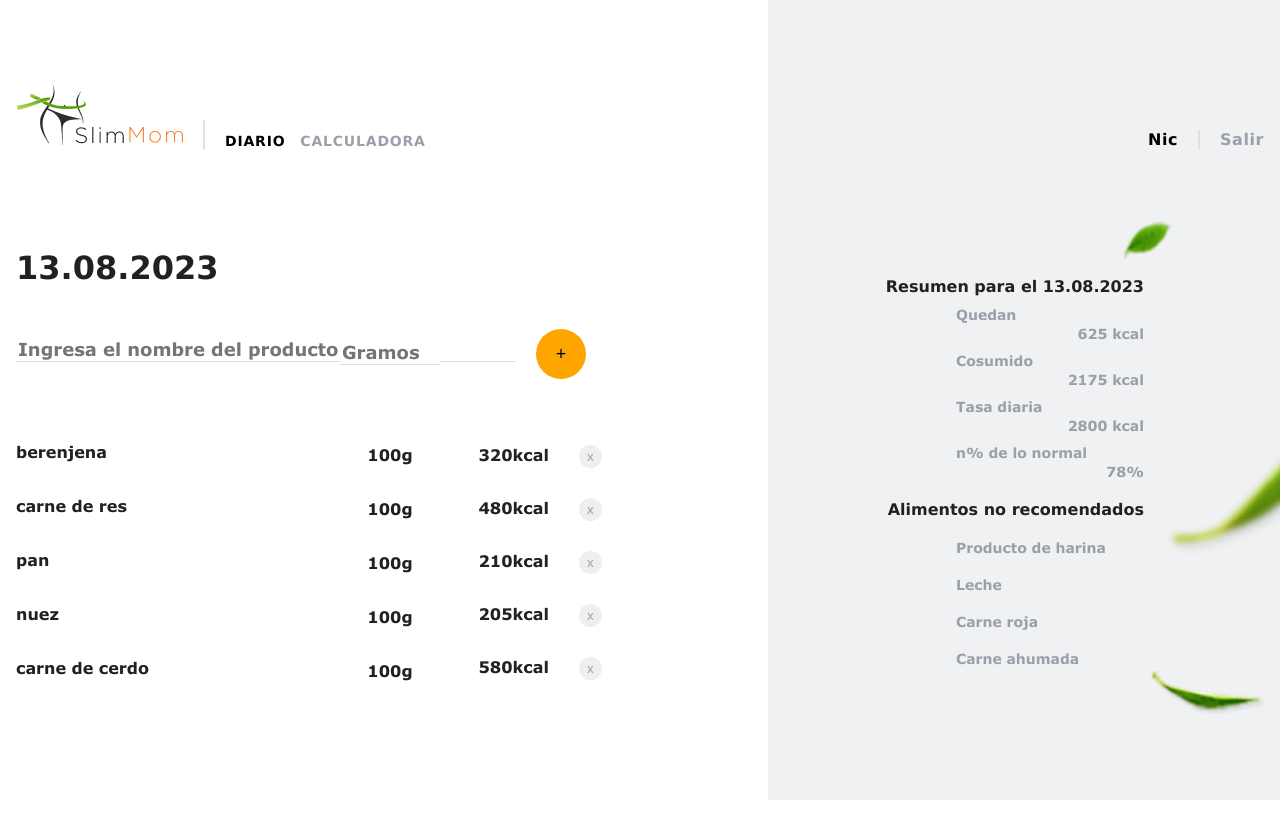
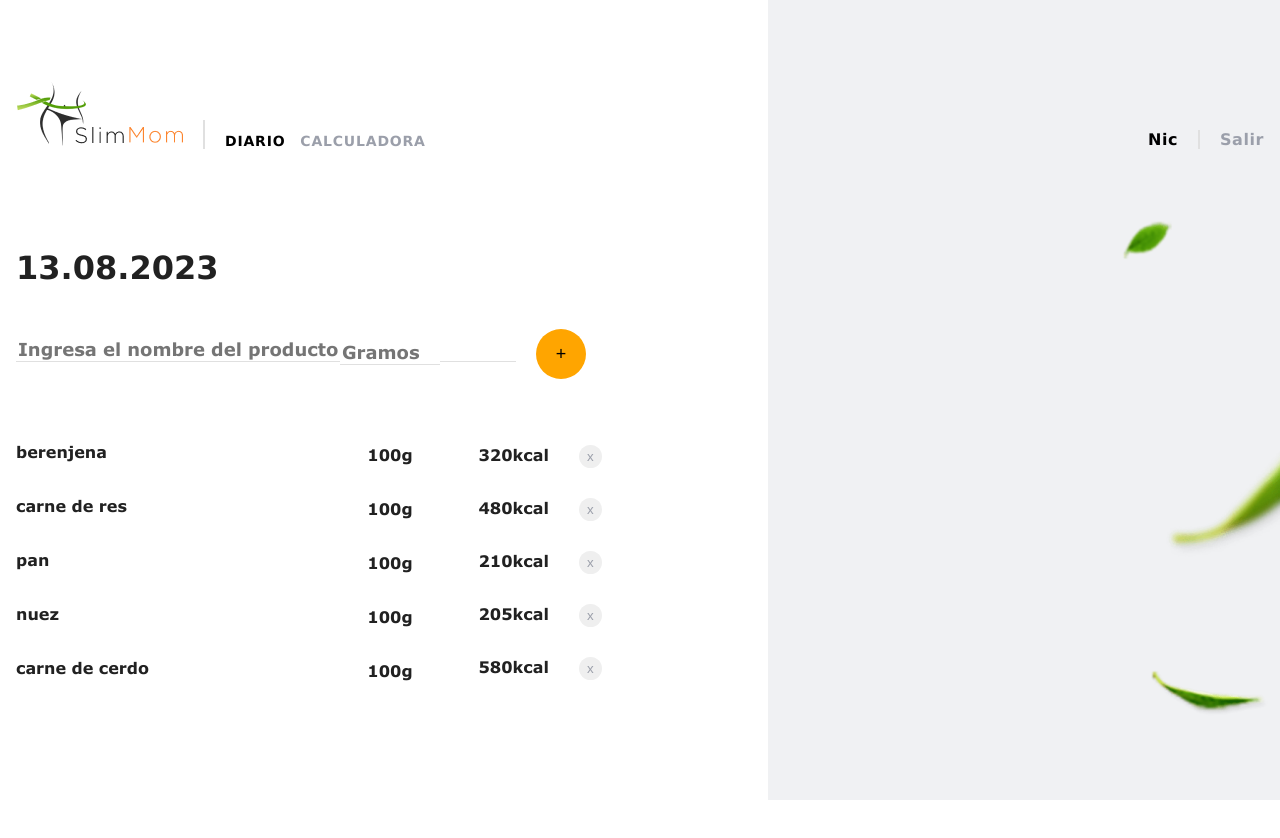
Before and after one commit to Pugli87/project-last_chance, a React (Create React App) app: page /diary in a window 1280 px wide. Shown: the top 838 px of the page. Before the commit the page ends 800 px from the top, so only its background shows below. Built offline with nearby package versions, Linux system fonts and the light colour scheme.

Commit message:
arreglar componente diary

```diff
--- a/src/components/DateComponent/DateComponent.jsx
+++ b/src/components/DateComponent/DateComponent.jsx
@@ -1,4 +1,4 @@
-import React from 'react';
+ import React from 'react';
 import {  Container,Title,SubtitleDate,CaloricValue } from './DateStyled';
 
 const DateComponnet = () => {
--- a/src/components/DateComponent/DateStyled.js
+++ b/src/components/DateComponent/DateStyled.js
@@ -1,31 +1,46 @@
  import styled from 'styled-components';
 
 export const Container = styled.div`
+  display: flex;
+  flex-direction: column;
   margin: 20px;
   padding: 20px;
-text-align: right;
-margin-top: -450px;
-margin-right:100px;
+  max-width: 300px;
+  margin-left: auto;
+  margin-right: 150px;
+
+ @media (min-width: 767px) and (max-width: 1023px)  {
+
+   bottom: 0;
+    margin-top:100px;
+    padding: 20px;
+    max-width: 300px;
+  }
+  @media  (max-width: 767px) {
+
+
+   }
 `;
+
 
 export const Title = styled.h2`
   font-size: 16px;
-color : #212121;
-font-family : verdana;
+  color: #212121;
+  font-family: verdana;
+  margin-bottom: 10px;
 `;
 
 export const SubtitleDate = styled.span`
   font-size: 14px;
-color : #9B9FAA;
-font-family : verdana;
-padding-top : 10px;
-display: flex;
-flex-direction: column;
-text-align: left;
-margin-left:900px;
+  color: #9B9FAA;
+  font-family: verdana;
+  margin-bottom: 10px;
 `;
+
 export const CaloricValue = styled.span`
   font-size: 14px;
-color : #9B9FAA;
-font-family : verdana;
+  color: #9B9FAA;
+  font-family: verdana;
+  margin-left: auto;
+
 `;
--- a/src/components/ListnotFood/FoodStyled.js
+++ b/src/components/ListnotFood/FoodStyled.js
@@ -1,25 +1,50 @@
 import styled from 'styled-components';
 
 export const Container = styled.div`
-margin: 20px;
-padding: 20px;
-text-align: right;
-margin-top: -900px;
-margin-right:100px;
+  margin: 20px;
+  padding: 20px;
+  max-width: 300px;
+  margin-left: auto;
+  margin-right: 150px;
+
+  @media (min-width: 768px) and (max-width: 1023px) {
+    position: fixed;
+    bottom: 0;
+    left: 20%;
+    transform: translateX(-50%);
+    margin: 20px;
+    padding: 20px;
+    max-width: 300px;
+
+  }
+  @media  (max-width: 767px) {
+
+   position: fixed;
+   bottom: 0;
+   left: 20%;
+   transform: translateX(-50%);
+   margin: 20px;
+   padding: 20px;
+   max-width: 300px;
+  }
 `;
+
+
 export const Textfood = styled.h2`
-font-size: 16px;
-color : #212121;
-font-family : verdana;
-`
-export const Constant = styled.span `
+  font-size: 16px;
+  color: #212121;
+  font-family: verdana;
+  margin-bottom:10px;
+
+`;
+
+export const Constant = styled.span`
   font-size: 14px;
-  color : #9B9FAA;
-  font-family : verdana;
-  padding-top : 20px;
+  color: #9B9FAA;
+  font-family: verdana;
+  padding-top: 20px;
   display: flex;
   flex-direction: column;
   text-align: left;
-  margin-left:900px;
-
-  `
+  margin-left: 0;
+`;
--- a/src/components/pages/Calculator/Calculator.jsx
+++ b/src/components/pages/Calculator/Calculator.jsx
@@ -1,5 +1,5 @@
 import { Container } from './calculator.styled';
-import DataForm from '../../DataForm/dataForm';
+import DataForm from '../../dataForm/dataForm';
 
 const Calculator = () => {
   return (
--- a/src/components/pages/Diary/DiaryStyled.js
+++ b/src/components/pages/Diary/DiaryStyled.js
@@ -3,5 +3,4 @@ import styled from 'styled-components';
 export const Container = styled.div`
 
   margin-top: 100px;
-  margin-bottom: 200px;
 `;
--- a/src/router/App.jsx
+++ b/src/router/App.jsx
@@ -1,6 +1,6 @@
 import { BrowserRouter } from "react-router-dom";
 import AppRouter from "./AppRouter";
-import GeneralLayout from "../components/Layout/GeneralLayout";
+import GeneralLayout from "../components/layout/GeneralLayout";
 
 const App = () => {
   return (
```
Lines whose indentation alone changed are shown as unchanged.
